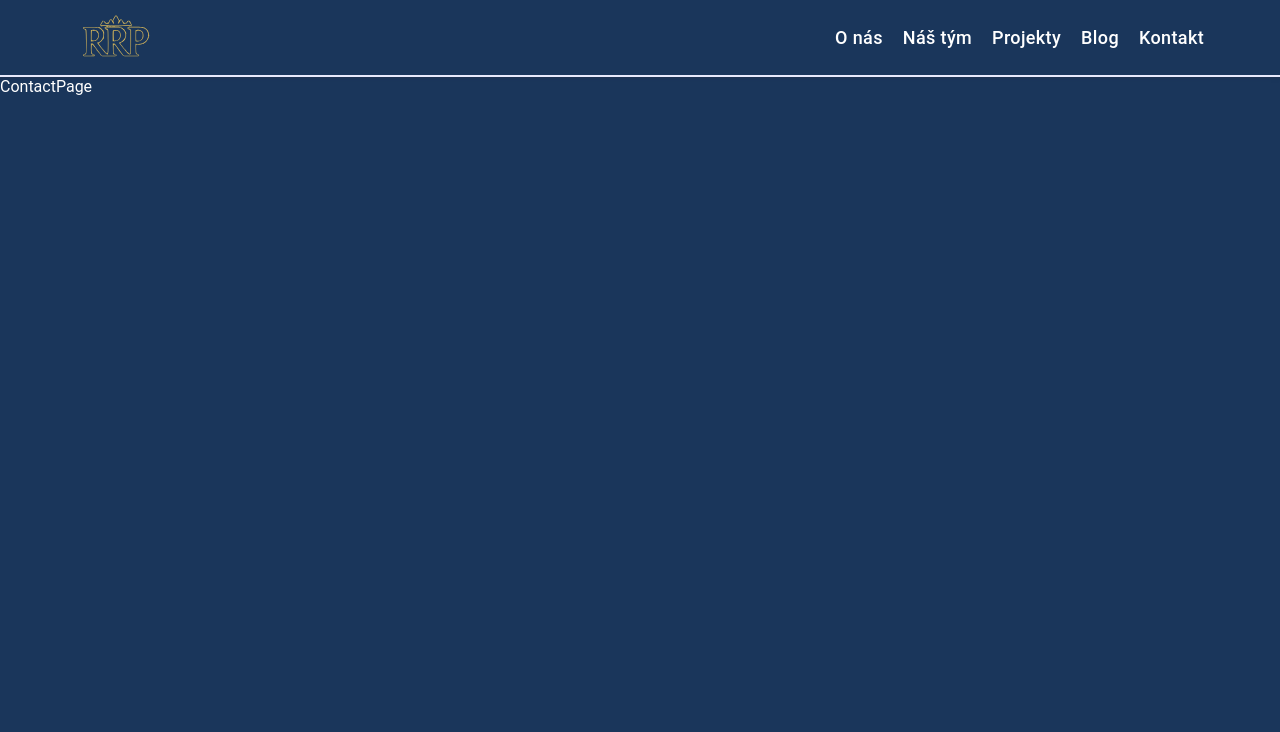
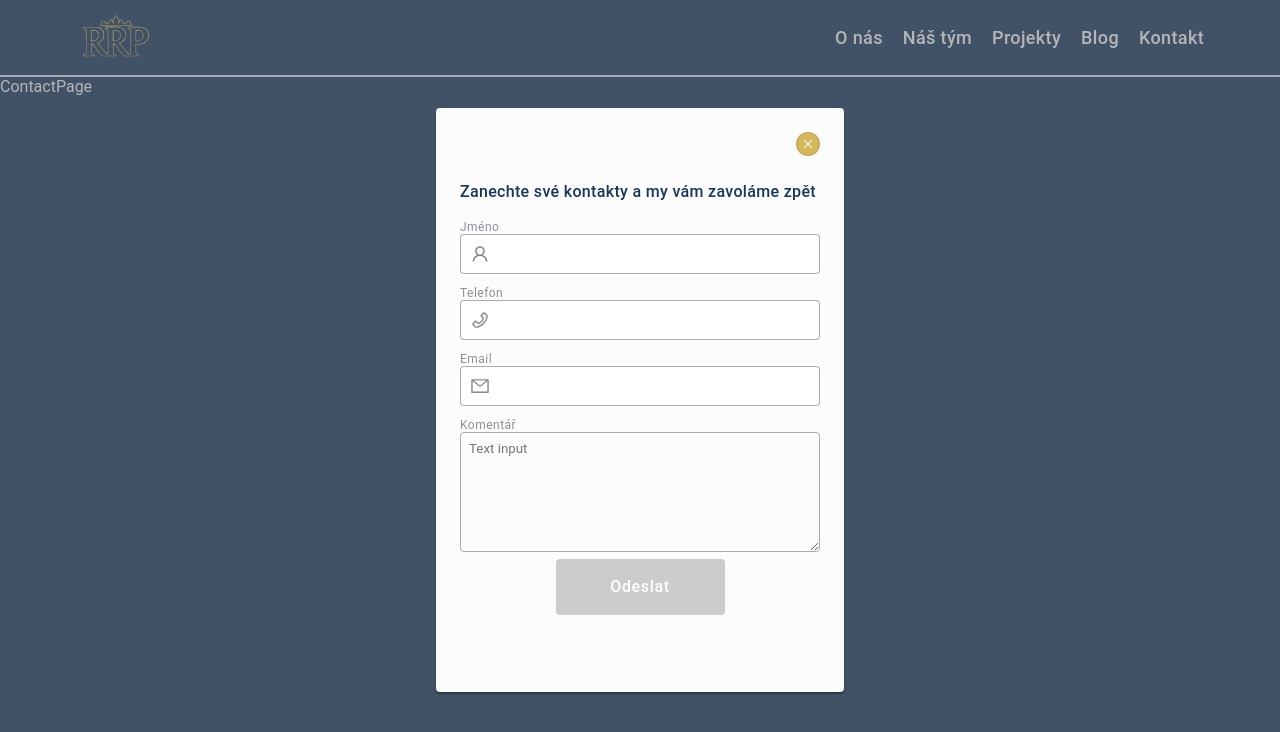
Before and after one commit to svitlanahavrylets/RRP, a React (Vite) app: page /contact in a window 1280 px wide. Shown: the top 732 px of the page. Built offline with nearby package versions, Linux system fonts and the light colour scheme.

Commit message:
update Modal

```diff
--- a/package.json
+++ b/package.json
@@ -12,13 +12,15 @@
   "dependencies": {
     "@reduxjs/toolkit": "^2.6.0",
     "clsx": "^2.1.1",
+    "formik": "^2.4.6",
     "react": "^19.0.0",
     "react-dom": "^19.0.0",
     "react-icons": "^5.5.0",
     "react-redux": "^9.2.0",
     "react-router-dom": "^7.2.0",
     "react-spinners": "^0.15.0",
-    "redux": "^5.0.1"
+    "redux": "^5.0.1",
+    "yup": "^1.6.1"
   },
   "devDependencies": {
     "@eslint/js": "^9.21.0",
--- a/src/components/Modal/Modal.jsx
+++ b/src/components/Modal/Modal.jsx
@@ -1,6 +1,6 @@
 import clsx from "clsx";
-// import Icon from "../Icon/Icon";
-import css from "./Modal.module.css";
+import { VscClose } from "react-icons/vsc";
+import styles from "./Modal.module.css";
 import { useEffect } from "react";
 
 const Modal = ({
@@ -39,24 +39,24 @@ const Modal = ({
     }
   };
   return (
-    <div onClick={handleBackDropClick} className={css.backdrop}>
-      <div className={clsx(css.modal, classNameModal)}>
-        <div className={css.modalHeader}>
-          <h3 className={css.title}>{title}</h3>
+    <div onClick={handleBackDropClick} className={styles.backdrop}>
+      <div className={clsx(styles.modal, classNameModal)}>
+        <div className={styles.modalHeader}>
+          <h3 className={styles.title}>{title}</h3>
           <button
             aria-label="Close modal button"
-            className={css.closeModalBtn}
+            className={styles.closeModalBtn}
             onClick={onClose}
           >
-            {/* <Icon id="icon-close" width={14} height={14} /> */}
+            <VscClose className={styles.closeIcon} />
           </button>
         </div>
 
-        {text && <p className={css.text}>{text}</p>}
+        {text && <p className={styles.text}>{text}</p>}
 
         {children}
 
-        {actionBtns && <div className={css.actionBtns}>{actionBtns}</div>}
+        {actionBtns && <div className={styles.actionBtns}>{actionBtns}</div>}
       </div>
     </div>
   );
--- a/src/components/Modal/Modal.module.css
+++ b/src/components/Modal/Modal.module.css
@@ -1,5 +1,5 @@
 .backdrop {
-  background-color: #686f7375;
+  background-color: #686f7380;
   position: fixed;
   top: 0;
   left: 0;
@@ -11,30 +11,28 @@
 }
 
 .modal {
-  border-radius: 10px;
-  /* padding: 24px 12px; */
-  padding: 32px 24px;
   position: absolute;
-  top: 40px;
+  top: 50%;
   left: 50%;
-  transform: translate(-50%);
-  background-color: var(--primary-color-white);
-  width: 280px;
-  max-width: calc(100% - 40px);
-  line-height: 1.23;
-
-  @media screen and (min-width: 768px) {
-    /* padding: 32px 24px; */
-    max-width: calc(100% - 64px);
-    width: 592px;
-
-    top: 200px;
-  }
-
-  @media screen and (min-width: 1440px) {
-    /* width: 704px; */
-    top: 50%;
-    transform: translate(-50%, -50%);
+  transform: translate(-50%, -50%);
+  width: 288px;
+  border-radius: 4px;
+  box-shadow: 0 1px 1px 0 rgba(0, 0, 0, 0.14), 0 1px 3px 0 rgba(0, 0, 0, 0.12),
+    0 2px 1px 0 rgba(0, 0, 0, 0.2);
+  background: #fcfcfc;
+  transition: transform 250ms cubic-bezier(0.4, 0, 0.2, 1);
+  padding-top: 72px;
+  padding-right: 16px;
+  padding-bottom: 24px;
+  padding-left: 16px;
+  height: 623px;
+}
+@media screen and (min-width: 768px) {
+  .modal {
+    width: 408px;
+    height: 584px;
+    padding-right: 24px;
+    padding-left: 24px;
   }
 }
 
@@ -46,23 +44,51 @@
   display: flex;
   justify-content: space-between;
   align-items: center;
-  margin-bottom: 24px;
+  margin-bottom: 16px;
 }
 
 .title {
-  color: var(--primary-color-black);
-  font-size: 26px;
+  color: var(--primary-color-blue);
   font-weight: 500;
-  line-height: 1.23;
+  font-size: 16px;
+  line-height: 1.5;
+  letter-spacing: 0.02em;
+  text-align: center;
 }
 
 .closeModalBtn {
-  padding: 6px;
-  background: none;
-  cursor: pointer;
+  border: 1px solid rgba(0, 0, 0, 0.1);
+  border-radius: 50%;
   width: 24px;
   height: 24px;
+  padding: 0;
+  display: flex;
+  justify-content: center;
+  align-items: center;
+  transition: background-color 250ms cubic-bezier(0.4, 0, 0.2, 1),
+    border 250ms cubic-bezier(0.4, 0, 0.2, 1);
+  position: absolute;
+  right: 24px;
+  top: 24px;
+  cursor: pointer;
+  background-color: var(--primary-color-gold);
 }
+.closeModalBtn:hover,
+.closeModalBtn:focus {
+  background-color: var(--primary-color-blue);
+  border: none;
+}
+
+.closeIcon {
+  color: var(--primary-color-white);
+  width: 16px;
+  height: 16px;
+  transition: fill 250ms cubic-bezier(0.4, 0, 0.2, 1);
+}
+/* .closeIcon:hover,
+.closeIcon:focus {
+  color: var(--primary-color-blue);
+} */
 
 .text {
   font-weight: 500;
--- /dev/null
+++ b/src/components/OrderServiceModal/OrderServiceModal.jsx
@@ -0,0 +1,109 @@
+import { Formik, Form, Field, ErrorMessage } from "formik";
+import * as Yup from "yup";
+import { AiOutlineUser, AiOutlineMail, AiOutlinePhone } from "react-icons/ai";
+import Modal from "../Modal/Modal";
+import Button from "../Button/Button";
+import styles from "./OrderServiceModal.module.css";
+
+const validationSchema = Yup.object({
+  name: Yup.string().required("Required"),
+  phone: Yup.string()
+    .matches(/^\+?\d{10,15}$/, "Invalid phone number")
+    .required("Required"),
+  email: Yup.string().email("Invalid email").required("Required"),
+  comment: Yup.string(),
+  accepted: Yup.boolean().oneOf([true], "You must accept the terms"),
+});
+
+const OrderServiceModal = ({ onClose }) => {
+  const initialValues = {
+    name: "",
+    phone: "",
+    email: "",
+    comment: "",
+    accepted: false,
+  };
+
+  const handleSubmit = (values, { resetForm }) => {
+    console.log("Form submitted:", values);
+    resetForm();
+  };
+
+  return (
+    <Modal
+      title="Zanechte své kontakty a my vám zavoláme zpět"
+      classNameModal={styles.modal}
+      onClose={onClose}
+    >
+      <Formik
+        initialValues={initialValues}
+        validationSchema={validationSchema}
+        onSubmit={handleSubmit}
+      >
+        {({ isValid, dirty }) => (
+          <Form>
+            <label className={styles.label}>
+              Jméno
+              <div className={styles.inputWrapper}>
+                <AiOutlineUser className={styles.icon} size={20} />
+                <Field type="text" name="name" className={styles.input} />
+              </div>
+              <ErrorMessage
+                name="name"
+                component="div"
+                className={styles.error}
+              />
+            </label>
+
+            <label className={styles.label}>
+              Telefon
+              <div className={styles.inputWrapper}>
+                <AiOutlinePhone className={styles.icon} size={20} />
+                <Field type="tel" name="phone" className={styles.input} />
+              </div>
+              <ErrorMessage
+                name="phone"
+                component="div"
+                className={styles.error}
+              />
+            </label>
+
+            <label className={styles.label}>
+              Email
+              <div className={styles.inputWrapper}>
+                <AiOutlineMail className={styles.icon} size={20} />
+                <Field type="email" name="email" className={styles.input} />
+              </div>
+              <ErrorMessage
+                name="email"
+                component="div"
+                className={styles.error}
+              />
+            </label>
+
+            <label className={styles.label}>
+              Komentář
+              <Field
+                as="textarea"
+                name="comment"
+                className={styles.textarea}
+                placeholder="Text input"
+              />
+              <ErrorMessage
+                name="comment"
+                component="div"
+                className={styles.error}
+              />
+            </label>
+
+            <Button type="submit" disabled={!isValid || !dirty}>
+              Odeslat
+            </Button>
+          </Form>
+        )}
+      </Formik>
+    </Modal>
+  );
+};
+
+export default OrderServiceModal;
--- /dev/null
+++ b/src/components/OrderServiceModal/OrderServiceModal.module.css
@@ -0,0 +1,108 @@
+.modalContent {
+  position: relative;
+  background: #fff;
+  padding: 2rem;
+  border-radius: 8px;
+  max-width: 500px;
+  margin: 0 auto;
+
+  position: fixed; /* Зробить модалку фіксованою на екрані */
+  top: 50%; /* Центруємо по вертикалі */
+  left: 50%; /* Центруємо по горизонталі */
+  transform: translate(
+    -50%,
+    -50%
+  ); /* Використовуємо трансформацію для точного центрування */
+  background: #fff;
+  padding: 2rem;
+  border-radius: 8px;
+  max-width: 500px;
+  width: 100%; /* Забезпечить модалку на всю ширину, якщо це потрібно */
+  max-height: 80vh; /* Обмеження по висоті */
+  overflow-y: auto; /* Додасть скрол для вмісту, якщо висоти недостатньо */
+}
+
+.closeButton {
+  position: absolute;
+  top: 10px;
+  right: 10px;
+  background: none;
+  border: none;
+  cursor: pointer;
+}
+
+.title {
+  font-size: 1.5rem;
+  text-align: center;
+  margin-bottom: 1.5rem;
+}
+
+.label {
+  display: block;
+  font-size: 12px;
+  line-height: 1.17;
+  letter-spacing: 0.04em;
+  color: #8e8f99;
+  margin-bottom: 4px;
+}
+
+.inputWrapper {
+  position: relative;
+  display: flex;
+  align-items: center;
+  margin-bottom: 12px;
+}
+
+.icon {
+  position: absolute;
+  left: 10px;
+  color: #888;
+}
+
+.input,
+.textarea {
+  width: 100%;
+  border: 1px solid rgba(46, 47, 66, 0.4);
+  border-radius: 4px;
+  height: 40px;
+  padding-left: 38px;
+  transition: border-color 250ms cubic-bezier(0.4, 0, 0.2, 1);
+  background-color: transparent;
+  outline: transparent;
+}
+
+.textarea {
+  height: 120px;
+  resize: vertical;
+  padding: 8px;
+}
+
+.error {
+  color: #e74c3c;
+  font-size: 0.875rem;
+  margin-top: 0.25rem;
+}
+
+button:disabled {
+  background-color: #ccc;
+  cursor: not-allowed;
+}
+
+button {
+  padding: 0.75rem 1.5rem;
+  font-size: 1rem;
+  border: none;
+  background-color: #3498db;
+  color: white;
+  border-radius: 4px;
+  cursor: pointer;
+  transition: background-color 0.3s;
+}
+
+button:hover {
+  background-color: #2980b9;
+}
+
+button:disabled:hover {
+  background-color: #ccc;
+}
--- a/src/page/ContactPage/ContactPage.jsx
+++ b/src/page/ContactPage/ContactPage.jsx
@@ -1,8 +1,11 @@
+import OrderServiceModal from "../../components/OrderServiceModal/OrderServiceModal.jsx";
+
 const ContactPage = () => {
   return (
     <main>
       <section className="">
         <div>ContactPage</div>
+        <OrderServiceModal />
       </section>
     </main>
   );
--- a/src/page/HomePage/HomePage.jsx
+++ b/src/page/HomePage/HomePage.jsx
@@ -2,6 +2,7 @@ import { useState } from "react";
 import styles from "./HomePage.module.css";
 import Button from "../../components/Button/Button.jsx";
 import Modal from "../../components/Modal/Modal.jsx";
+import OrderServiceModal from "../../components/OrderServiceModal/OrderServiceModal.jsx";
 
 // import clsx from "clsx";
 
@@ -9,7 +10,7 @@ const HomePage = () => {
   const [isModalOpen, setIsModalOpen] = useState(false);
 
   const handleOpenModal = () => setIsModalOpen(true);
-  const handleCloseModal = () => setIsModalOpen(false);
+  // const handleCloseModal = () => setIsModalOpen(false);
 
   return (
     <>
@@ -31,91 +32,8 @@ const HomePage = () => {
       </section>
 
       {isModalOpen && (
-        <Modal
-          title="Zanechte své kontaktní údaje a my vám zavoláme zpět"
-          text="Введіть свої дані, щоб замовити послугу"
-          classNameModal={styles.modal}
-          onClose={handleCloseModal}
-        >
-          <p>Leave your contacts and we will call you back</p>
-          <form name="contact-form">
-            <div>
-              <label>Name</label>
-              <div>
-                <input
-                  type="text"
-                  id="user-name"
-                  name="user-name"
-                  pattern="[a-zA-Za-яА-ЯіІїЇєЄґҐ']+"
-                  title="Svitlana"
-                  required
-                />
-                <svg width="18" height="24" aria-label="person-icon">
-                  <use href="./images/icons.svg#icon-person-icon"></use>
-                </svg>
-              </div>
-            </div>
-            <div>
-              <label>Phone</label>
-              <div>
-                <input
-                  type="tel"
-                  id="user-phone"
-                  name="user-phone"
-                  pattern="[0-9]{3}-[0-9]{3}-[0-9]{2}-[0-9]{2}"
-                  title="xxx-xxx-xx-xx"
-                  required
-                />
-                <svg width="18" height="24" aria-label="phone-icon">
-                  <use href="./images/icons.svg#icon-phone-icon"></use>
-                </svg>
-              </div>
-            </div>
-            <div>
-              <label>Email</label>
-              <div>
-                <input
-                  type="email"
-                  id="user-email"
-                  name="user-email"
-                  pattern="[a-zA-Za-яА-ЯіІїЇєЄґҐ']+"
-                  title="svitlana.havrylets@gmail.com"
-                  required
-                />
-                <svg width="18" height="24" aria-label="email-icon">
-                  <use href="./images/icons.svg#icon-email-icon"></use>
-                </svg>
-              </div>
-            </div>
-            <div>
-              <label>Comment</label>
-              <textarea
-                name="user-comment"
-                id="user-comment"
-                placeholder="Text input"
-                required
-              ></textarea>
-            </div>
-            <div>
-              <input
-                id="user-privacy"
-                name="user-privacy"
-                type="checkbox"
-                value="true"
-                required
-              />
-              <label>
-                <span>
-                  <svg width="10" height="8" aria-label="checkbox-icon">
-                    <use href="./images/icons.svg#icon-vector-icon"></use>
-                  </svg>
-                </span>
-                I accept the terms and conditions of the
-                <a href="">Privacy Policy</a>
-              </label>
-            </div>
-            <button>Send</button>
-          </form>
+        <Modal>
+          <OrderServiceModal />
         </Modal>
       )}
     </>
```
Also changed, not shown: src/components/Icon/Icon.jsx (added, +16 -0 lines), src/components/Icon/Icon.module.css (added, +17 -0 lines), src/components/OrderServisModal/OrderServisModal.jsx (deleted), src/components/OrderServisModal/OrderServisModal.module.css (deleted), 1 other file (tests, documents, lock files or other folders).
